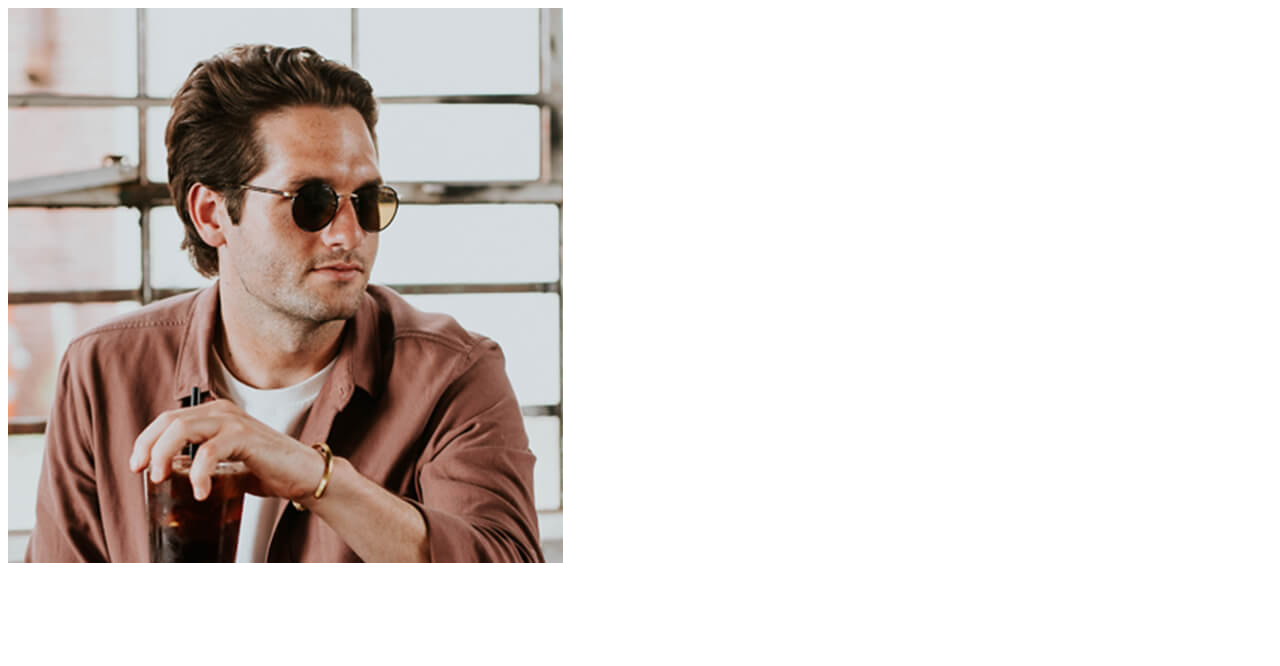
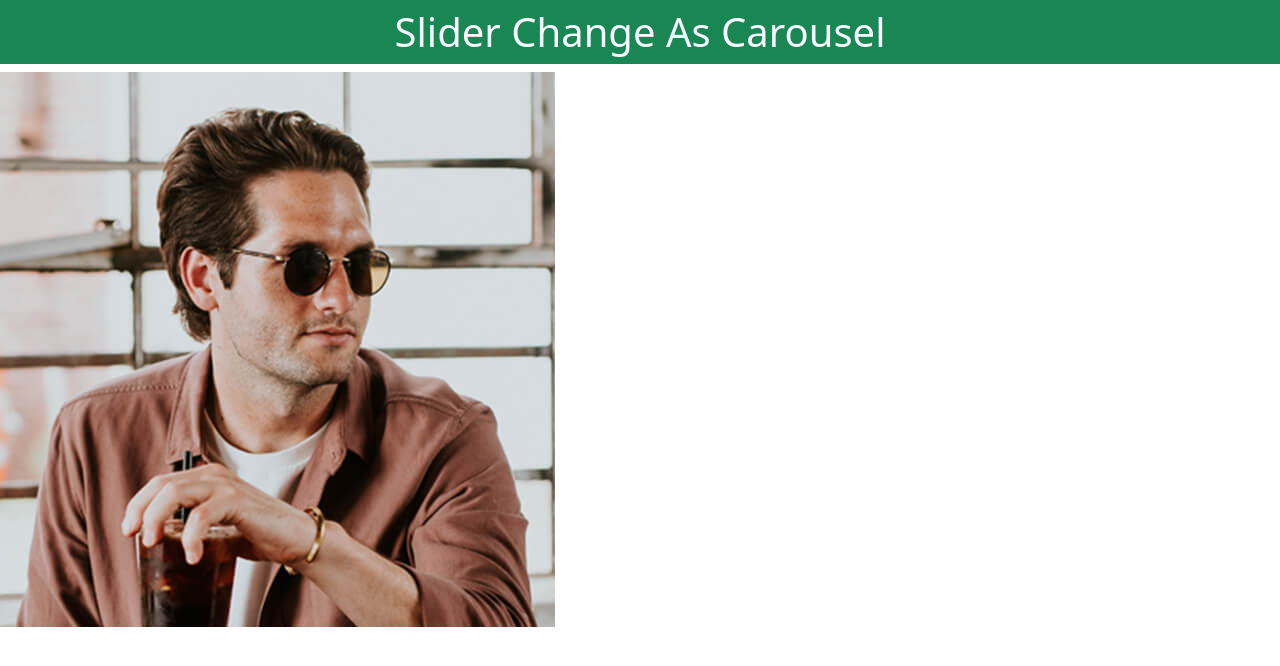
Before and after one commit to anamul01988/slider-changes-as-carousel, a plain HTML site: page index.html in a window 1280 px wide. Drawn offline with nearby package versions, Linux system fonts and the light colour scheme.

Commit message:
few code added

```diff
--- a/index.html
+++ b/index.html
@@ -4,10 +4,15 @@
     <meta charset="UTF-8">
     <meta http-equiv="X-UA-Compatible" content="IE=edge">
     <meta name="viewport" content="width=device-width, initial-scale=1.0">
-    <title>Document</title>
+    <link href="https://cdn.jsdelivr.net/npm/bootstrap@5.0.2/dist/css/bootstrap.min.css" rel="stylesheet" integrity="sha384-EVSTQN3/azprG1Anm3QDgpJLIm9Nao0Yz1ztcQTwFspd3yD65VohhpuuCOmLASjC" crossorigin="anonymous">
+
+    <title>slider</title>
 </head>
 <body>
+    <h1 class="text-center text-light py-2 bg-success text-capitalize">slider change as carousel</h1>
     <img id="slider-image" src="./images/asset-6.jpeg" alt="">
+    <script src="https://cdn.jsdelivr.net/npm/bootstrap@5.0.2/dist/js/bootstrap.bundle.min.js" integrity="sha384-MrcW6ZMFYlzcLA8Nl+NtUVF0sA7MsXsP1UyJoMp4YLEuNSfAP+JcXn/tWtIaxVXM" crossorigin="anonymous"></script>
+
     <script src="./js/slider.js"></script>
 </body>
 </html>
```
